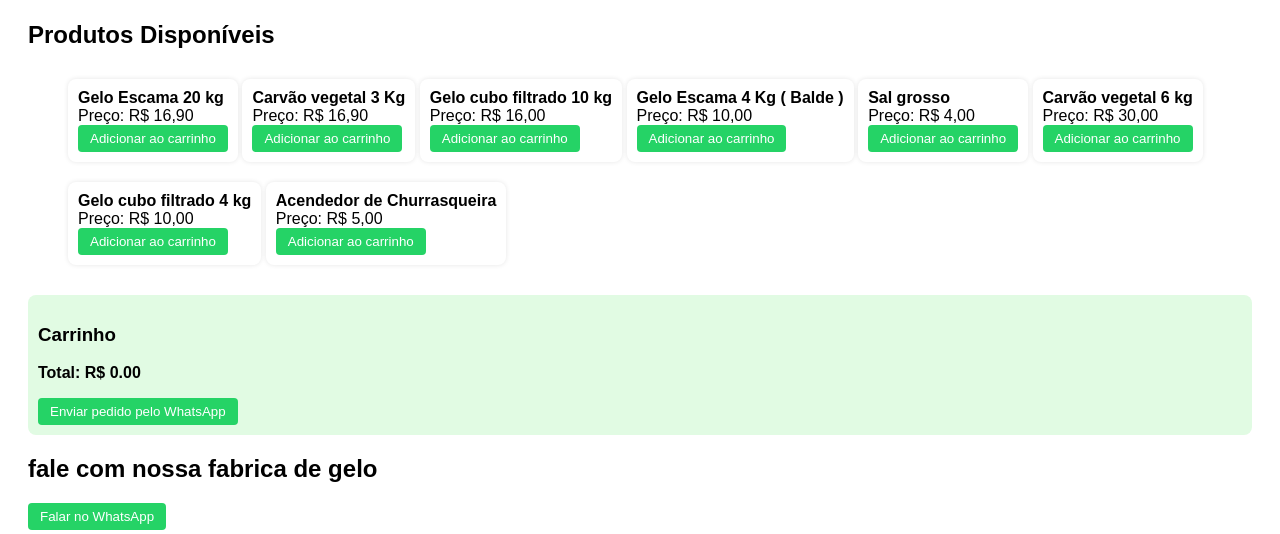
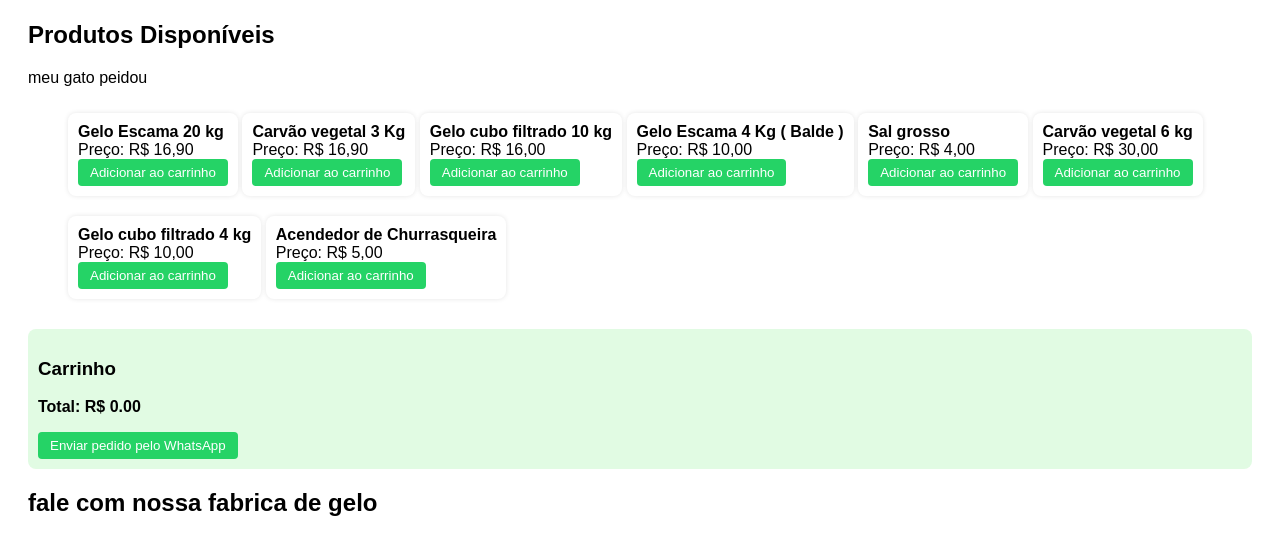
Before and after one commit to igorpintoguedesdebarros2-sudo/gelo, a plain HTML site: page index.html in a window 1280 px wide. Shown: the part 231-765 px from the top of the page. Drawn offline with Linux system fonts and the light colour scheme.

Commit message:
Update index.html

```diff
--- a/index.html
+++ b/index.html
@@ -52,7 +52,7 @@
   </div>
 
   <h2>Produtos Disponíveis</h2>
-
+meu gato peidou
   <div class="produto">
     <ul>
       <li><div class="item">
```
